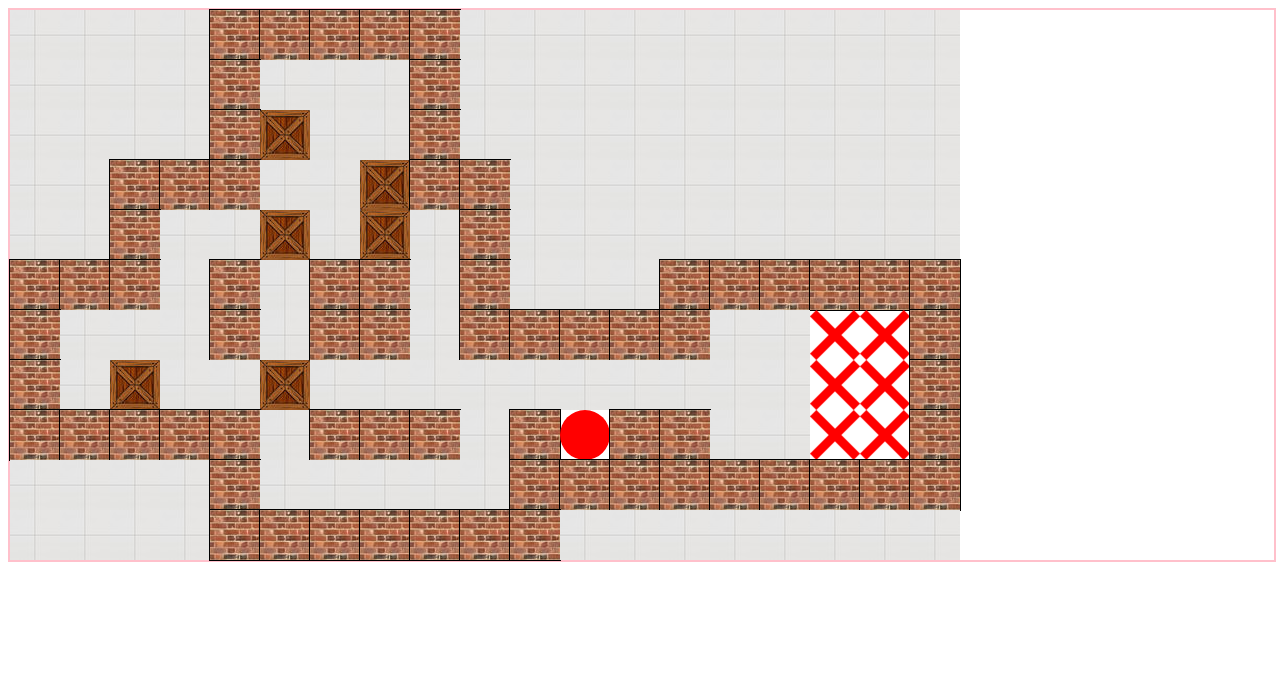
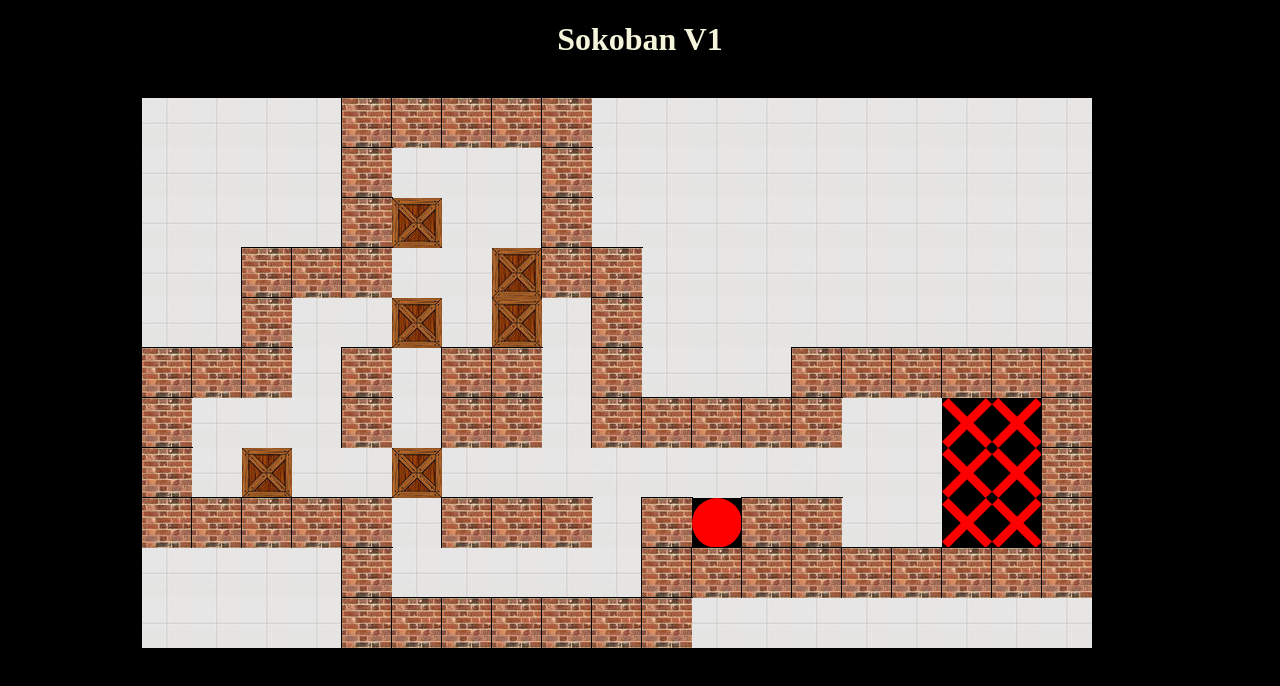
Before and after one commit to Ajshannon/SokobanV1, a plain HTML site: page index.html in a window 1280 px wide. Drawn offline with Linux system fonts and the light colour scheme.

Commit message:
third commit

```diff
--- a/index.html
+++ b/index.html
@@ -11,7 +11,9 @@
 </head>
 
 <body onload="start()">
-
+    <h1 id="title">
+        Sokoban V1
+    </h1>
     <div id="container">
 
     </div>
--- a/style.css
+++ b/style.css
@@ -1,6 +1,10 @@
+html {
+    background-color: black;
+}
 body {
     background-size: 100%;
     background-repeat: no-repeat;
+
 }
 .blank {
     width: 50px;
@@ -24,11 +28,13 @@ body {
 }
 
 #container {
+    margin: 40px 10px 40px 40px;
     display: flex;
     flex-direction: column;
-    width: 100%;
+    width: 90%;
     height: 50%;
-    border: 2px solid pink;
+
+    align-items: center;
 }
 
 #player {
@@ -55,3 +61,7 @@ body {
     height: 50px;
     background-color: transparent;
 }
+#title {
+    color: beige;
+    text-align: center;
+}
```
